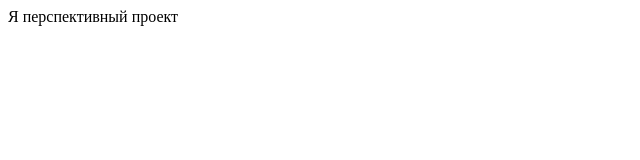
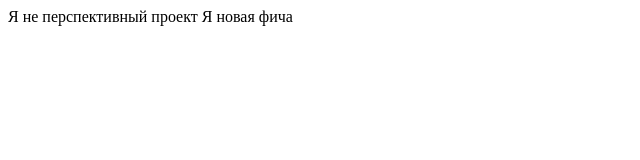
Before and after one commit to startsevIT/PerspectiveProject, a plain HTML site: page index.html in a window 1280 px wide. Shown: the whole page, without its empty margins (0-640 px from the left). Drawn offline with Linux system fonts and the light colour scheme.

Commit message:
Проект уже не актуален

```diff
--- a/index.html
+++ b/index.html
@@ -6,6 +6,7 @@
     <title>Document</title>
 </head>
 <body>
-    Я перспективный проект
+    Я не перспективный проект
+    Я новая фича
 </body>
 </html>
```
